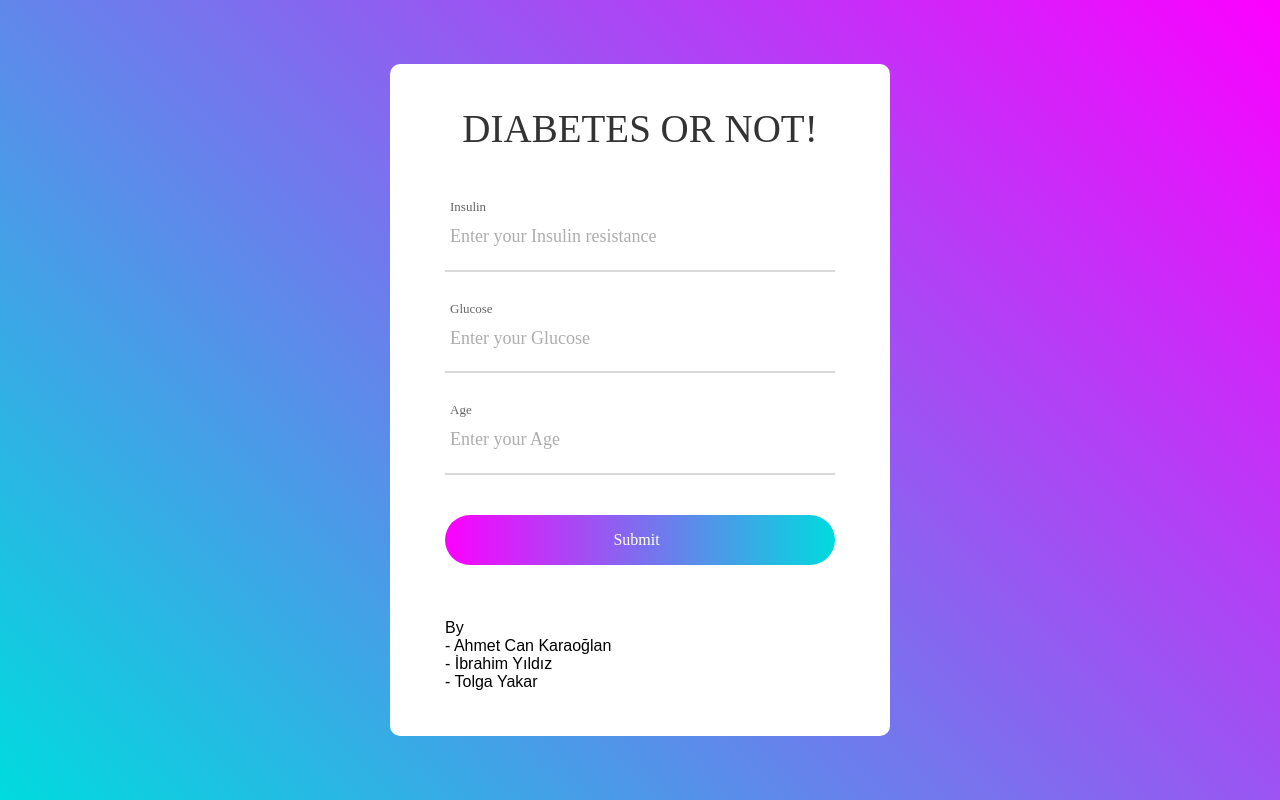
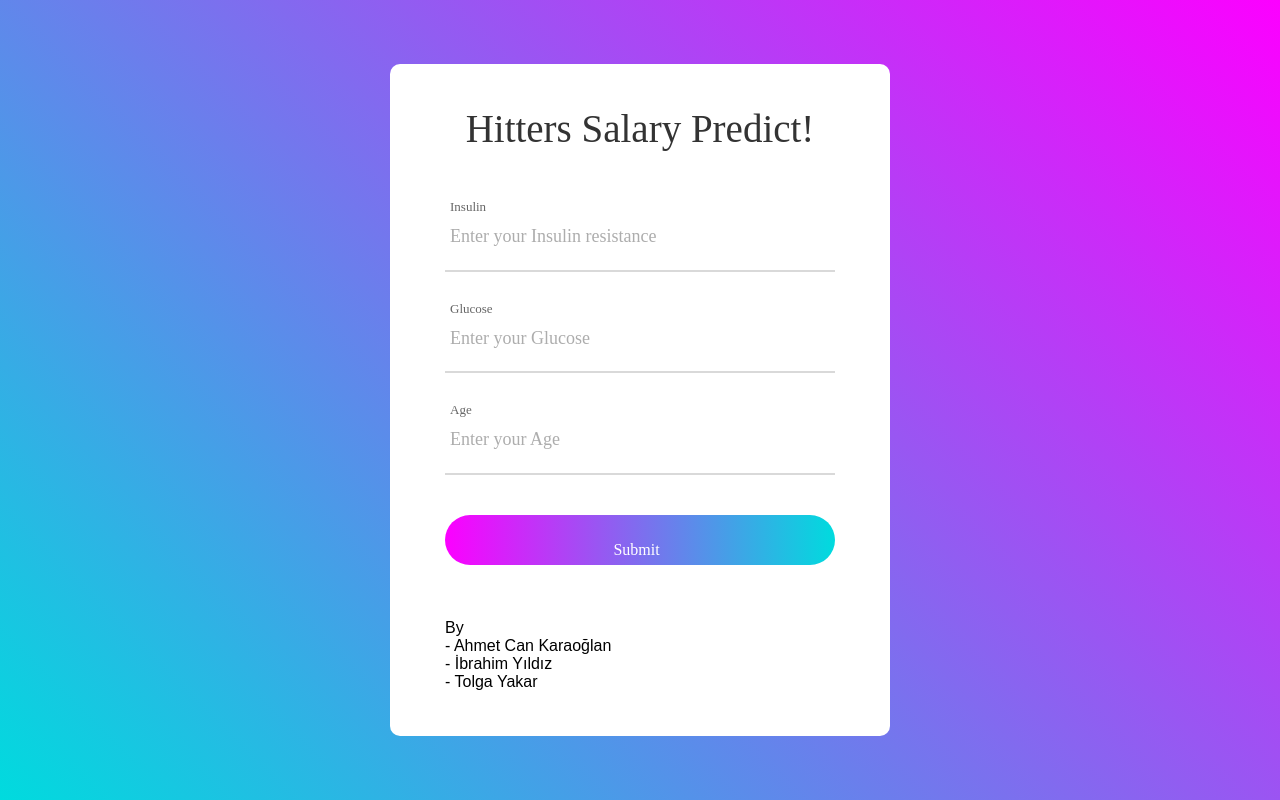
Before and after one commit to ibrahimYldzz/Model-Deployment, a Flask app: page / in a window 1280 px wide. Run offline with Flask 2, Linux system fonts and the light colour scheme; parts of the project's set-up code (start-up, migrations or seed data) failed here and were passed over; some web fonts are replaced.

Commit message:
Update template.html

```diff
--- a/templates/template.html
+++ b/templates/template.html
@@ -3562,7 +3562,7 @@ textarea.input100 {
 		<div class="wrap-contact100">
 			<form class="contact100-form validate-form" action="{{ url_for('predict')}}"method="post">
 				<span class="contact100-form-title">
-					DIABETES OR NOT!
+					Hitters Salary Predict!
 				</span>
 
 				<div class="wrap-input100 validate-input">
@@ -3588,6 +3588,7 @@ textarea.input100 {
 						<div class="contact100-form-bgbtn"></div>
 						<button class="contact100-form-btn" type="submit">
 							<span>
+								<br>
 								Submit
 								<i class="fa fa-long-arrow-right m-l-7" aria-hidden="true"></i>
 							</span>
```
